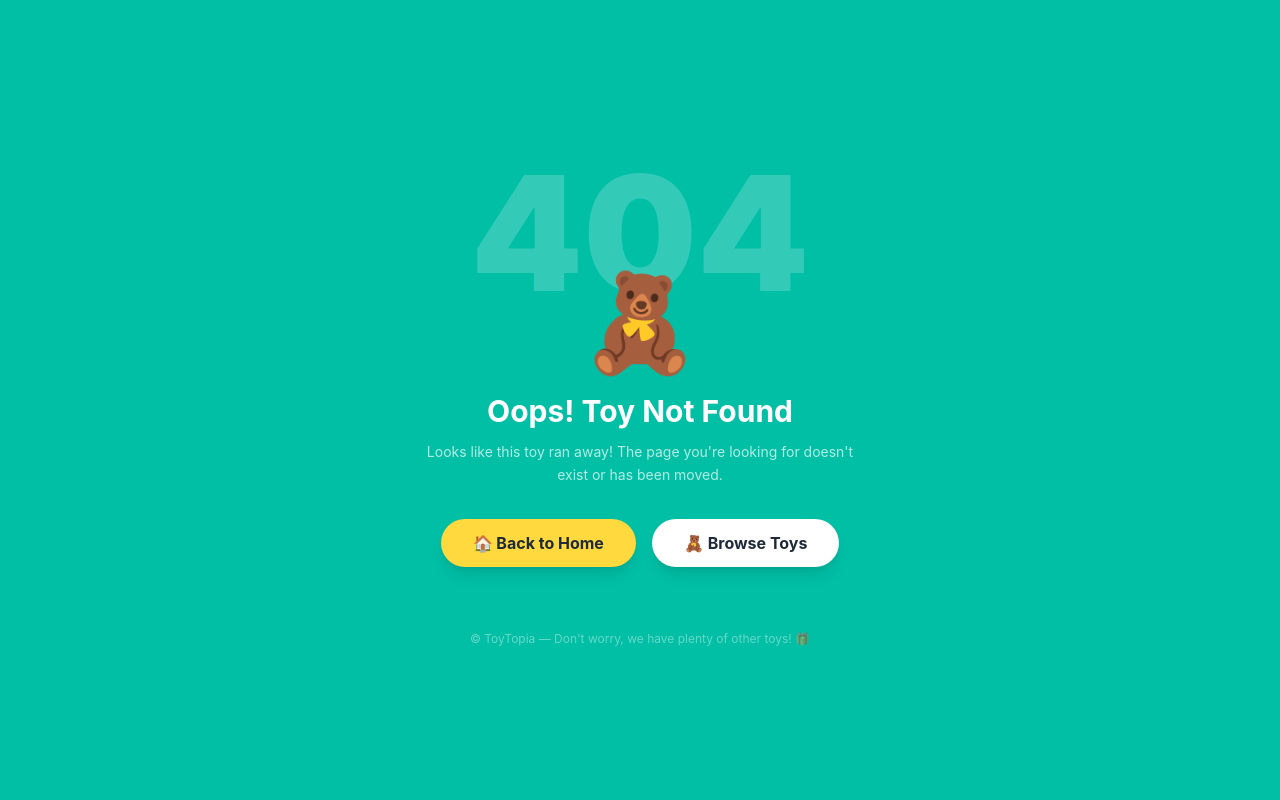
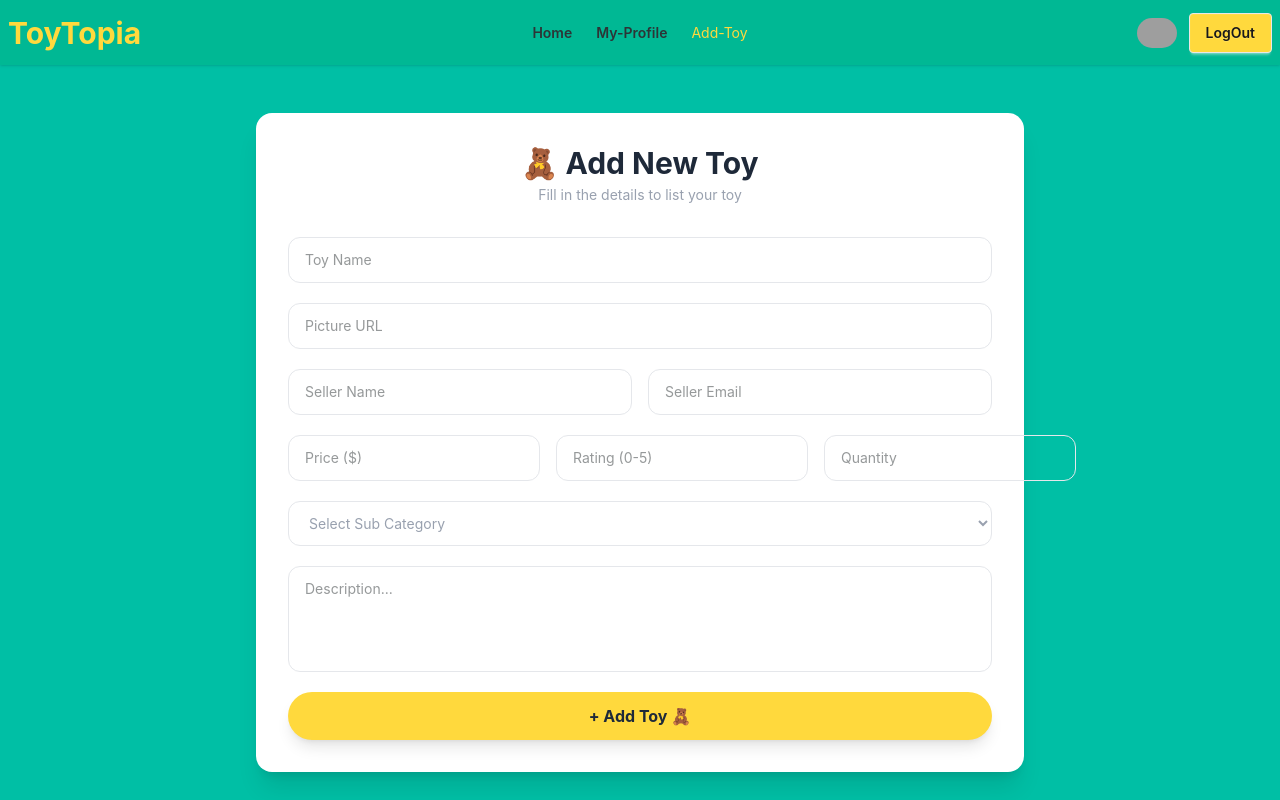
Before and after one commit to zibon07/ToyTopia, a React (Vite) app: page /addToy in a window 1280 px wide. Shown: the top 800 px of the page. Built offline with nearby package versions, Linux system fonts and the light colour scheme; no server answers; sample sign-in values are in the browser's storage; grey boxes are pictures that could not be loaded.

Commit message:
my profile layout added

```diff
--- a/src/Components/Navbar.jsx
+++ b/src/Components/Navbar.jsx
@@ -29,6 +29,10 @@ const Navbar = () => {
                         className="menu z-50 menu-sm dropdown-content bg-[#FFFFFF] rounded-box z-1 mt-3 w-52 p-2 shadow">
                         <li><MyLink to={'/'}>Home</MyLink></li>
                         <li><MyLink to={'/profile'}>My-Profile</MyLink></li>
+                        {
+                            user && <li><MyLink to={'/addToy'}>Add-Toy</MyLink></li>
+                        }
+
                     </ul>
                 </div>
                 <a className="text-3xl text-[#FFD93D] font-bold">ToyTopia</a>
@@ -37,6 +41,9 @@ const Navbar = () => {
                 <ul className="menu  menu-horizontal px-1">
                     <li><MyLink to={'/'}>Home</MyLink></li>
                     <li><MyLink to={'/profile'}>My-Profile</MyLink></li>
+                    {
+                        user && <li><MyLink to={'/addToy'}>Add-Toy</MyLink></li>
+                    }
 
                 </ul>
             </div>
--- a/src/Components/Profile.jsx
+++ b/src/Components/Profile.jsx
@@ -2,8 +2,52 @@ import React from 'react';
 
 const Profile = () => {
     return (
-        <div>
-            this is profile
+        <div className="bg-[#00BFA5] min-h-screen py-12 px-6">
+            <div className="max-w-2xl mx-auto flex flex-col gap-6">
+
+                <div className="bg-white rounded-2xl shadow-xl p-8 flex flex-col items-center gap-4">
+                    <img
+                        src="https://i.pravatar.cc/150"
+                        alt="profile"
+                        className="w-24 h-24 rounded-full object-cover border-4 border-[#FFD93D] shadow"
+                    />
+                    <h2 className="text-2xl font-bold text-gray-800">John Doe</h2>
+                    <p className="text-gray-400 text-sm">johndoe@email.com</p>
+                    <span className="bg-[#FFD93D] text-gray-800 text-xs font-bold px-3 py-1 rounded-full">
+                        🧸 Toy Seller
+                    </span>
+                </div>
+
+                {/* Update Form */}
+                <div className="bg-white rounded-2xl shadow-xl p-8">
+                    <h3 className="text-xl font-bold text-gray-800 mb-6">✏️ Edit Profile</h3>
+
+                    <div className="flex flex-col gap-4">
+                        <div className="flex flex-col gap-1">
+                            <label className="text-sm font-semibold text-gray-700">Display Name</label>
+                            <input
+                                type="text"
+                                placeholder="Your name"
+                                className="border border-gray-200 rounded-xl px-4 py-3 text-sm outline-none focus:border-[#00BFA5] transition-all"
+                            />
+                        </div>
+
+                        <div className="flex flex-col gap-1">
+                            <label className="text-sm font-semibold text-gray-700">Photo URL</label>
+                            <input
+                                type="text"
+                                placeholder="https://example.com/photo.jpg"
+                                className="border border-gray-200 rounded-xl px-4 py-3 text-sm outline-none focus:border-[#00BFA5] transition-all"
+                            />
+                        </div>
+
+                        <button className="w-full bg-[#FFD93D] text-gray-800 font-bold py-3 rounded-full shadow-lg hover:scale-105 transition-all duration-200 mt-2">
+                            Save Changes ✅
+                        </button>
+                    </div>
+                </div>
+
+            </div>
         </div>
     );
 };
--- /dev/null
+++ b/src/Pages/AddToy.jsx
@@ -0,0 +1,56 @@
+import React from 'react';
+
+const AddToy = () => {
+    return (
+        <div className="bg-[#00BFA5] min-h-screen py-12 px-6">
+            <div className="max-w-3xl mx-auto bg-white rounded-2xl shadow-xl p-8">
+
+                <div className="text-center mb-8">
+                    <h2 className="text-3xl font-bold text-gray-800">🧸 Add New Toy</h2>
+                    <p className="text-gray-400 text-sm mt-1">Fill in the details to list your toy</p>
+                </div>
+
+                <div className="flex flex-col gap-5">
+
+                    <input type="text" placeholder="Toy Name" className="border border-gray-200 rounded-xl px-4 py-3 text-sm outline-none" />
+                    <input type="text" placeholder="Picture URL" className="border border-gray-200 rounded-xl px-4 py-3 text-sm outline-none" />
+
+                    <div className="flex flex-col sm:flex-row gap-4">
+                        <input type="text" placeholder="Seller Name" className="border border-gray-200 rounded-xl px-4 py-3 text-sm outline-none flex-1" />
+                        <input type="email" placeholder="Seller Email" className="border border-gray-200 rounded-xl px-4 py-3 text-sm outline-none flex-1" />
+                    </div>
+
+                    <div className="flex flex-col sm:flex-row gap-4">
+                        <input type="number" placeholder="Price ($)" className="border border-gray-200 rounded-xl px-4 py-3 text-sm outline-none flex-1" />
+                        <input type="number" placeholder="Rating (0-5)" className="border border-gray-200 rounded-xl px-4 py-3 text-sm outline-none flex-1" />
+                        <input type="number" placeholder="Quantity" className="border border-gray-200 rounded-xl px-4 py-3 text-sm outline-none flex-1" />
+                    </div>
+
+                    <select className="border border-gray-200 rounded-xl px-4 py-3 text-sm outline-none text-gray-400">
+                        <option value="">Select Sub Category</option>
+                        <option>Building Blocks</option>
+                        <option>RC Cars</option>
+                        <option>Soft Toys</option>
+                        <option>Train Sets</option>
+                        <option>Dolls</option>
+                        <option>Sports Toys</option>
+                        <option>Puzzles</option>
+                        <option>Pretend Play</option>
+                        <option>Action Figures</option>
+                        <option>Musical Toys</option>
+                        <option>Animal Toys</option>
+                    </select>
+
+                    <textarea placeholder="Description..." rows={4} className="border border-gray-200 rounded-xl px-4 py-3 text-sm outline-none resize-none" />
+
+                    <button className="w-full bg-[#FFD93D] text-gray-800 font-bold py-3 rounded-full shadow-lg hover:scale-105 transition-all duration-200">
+                        + Add Toy 🧸
+                    </button>
+
+                </div>
+            </div>
+        </div>
+    );
+};
+
+export default AddToy;
--- a/src/router/router.jsx
+++ b/src/router/router.jsx
@@ -9,6 +9,7 @@ import AuthLayout from "../Layouts/AuthLayout";
 import ToyDetails from "../Components/ToyDetails";
 import PrivateRoute from "../Provider/PrivateRoute";
 import ErrorPage from "../Pages/ErrorPage";
+import AddToy from "../Pages/AddToy";
 
 
 const router = createBrowserRouter(
@@ -33,6 +34,13 @@ const router = createBrowserRouter(
                         <ToyDetails></ToyDetails>
                     </PrivateRoute>,
                     loader: () => fetch('../ToyData.json')
+                },
+                {
+                    path: "/addToy",
+                    element: <PrivateRoute>
+                        <AddToy></AddToy>
+                    </PrivateRoute>,
+                    loader: () => fetch('../ToyData.json')
                 }
             ]
         },
```
